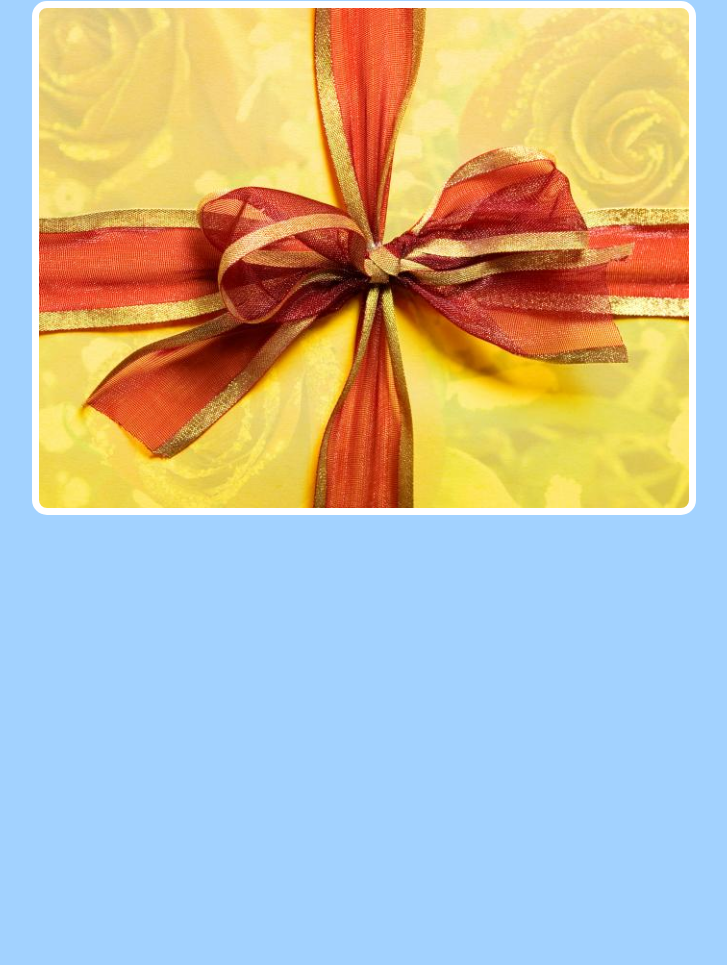
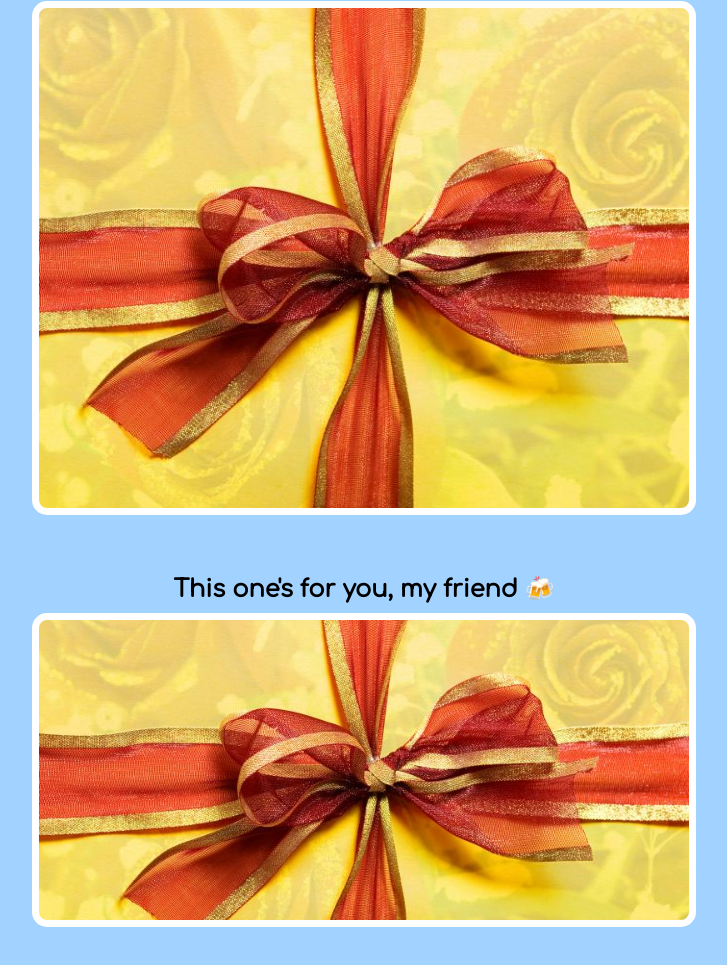
Before and after one commit to AkshayGPA/Birthday-GIF-Site-, a plain HTML site: page index.html in a window 1280 px wide. Shown: the part 2569-3534 px from the top of the page, without its empty margins (276-1003 px from the left). Before the commit the page ends 3084 px from the top, so only its background shows below. Drawn offline with Linux system fonts and the light colour scheme; a web font is replaced by a local one.

Commit message:
Added the cheers gif at the end

```diff
--- a/index.html
+++ b/index.html
@@ -47,5 +47,10 @@
     <h2 class="gift_title">The only person as badass as you 💪</h2>
     <div class="gift_reveal" id="badass_gif"></div>
   </div>
+
+  <div class="gift_section">
+    <h2 class="gift_title">This one's for you, my friend 🍻</h2>
+    <div class="gift_reveal" id="cheers_gif"></div>
+  </div>
 </body>
 </html>
--- a/styles.css
+++ b/styles.css
@@ -94,3 +94,12 @@ h3 {
 #badass_gif:hover {
   background-image: url("images/Thor.gif");
 }
+
+#cheers_gif {
+  height: 300px;
+  margin-bottom: 40px;
+}
+
+#cheers_gif:hover {
+  background-image: url("Images/Cheers\(Leonardo\ Di\ Caprio\).gif");
+}
```
Also changed, not shown: Images/Cheers(Leonardo Di Caprio).gif (added).
